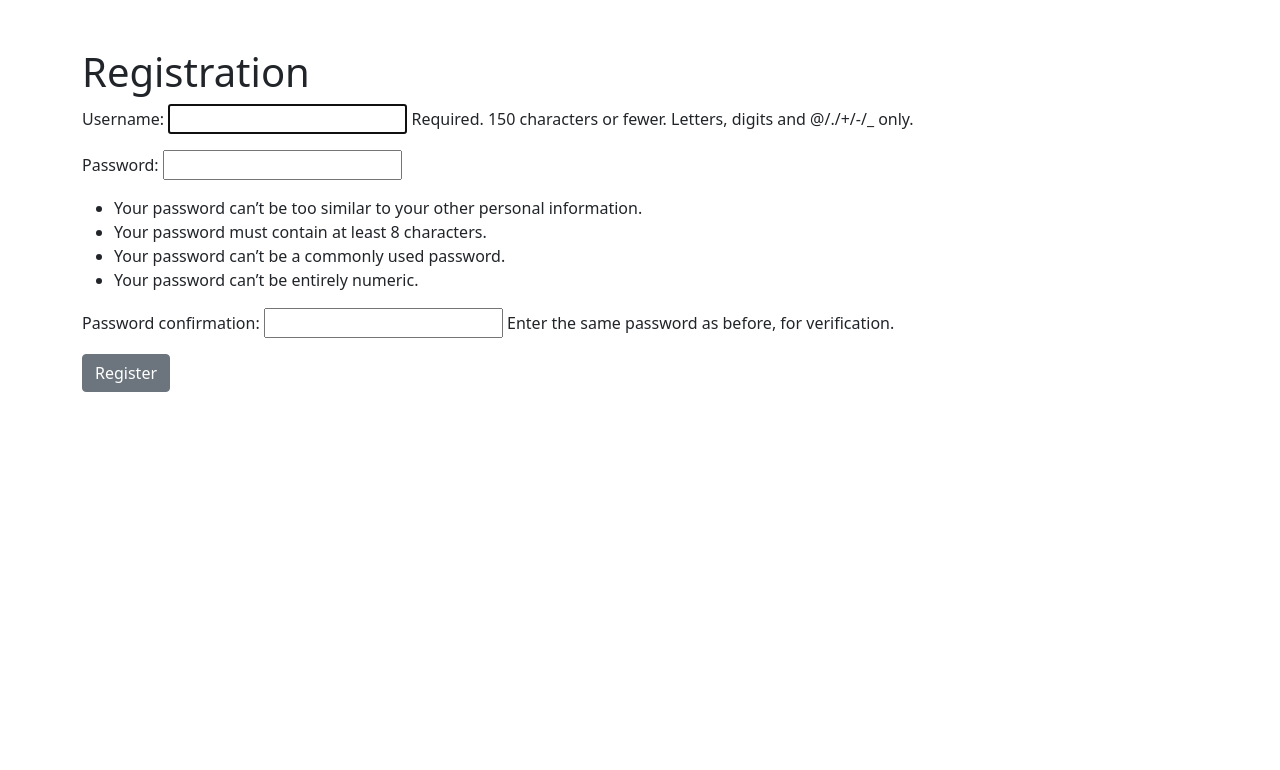
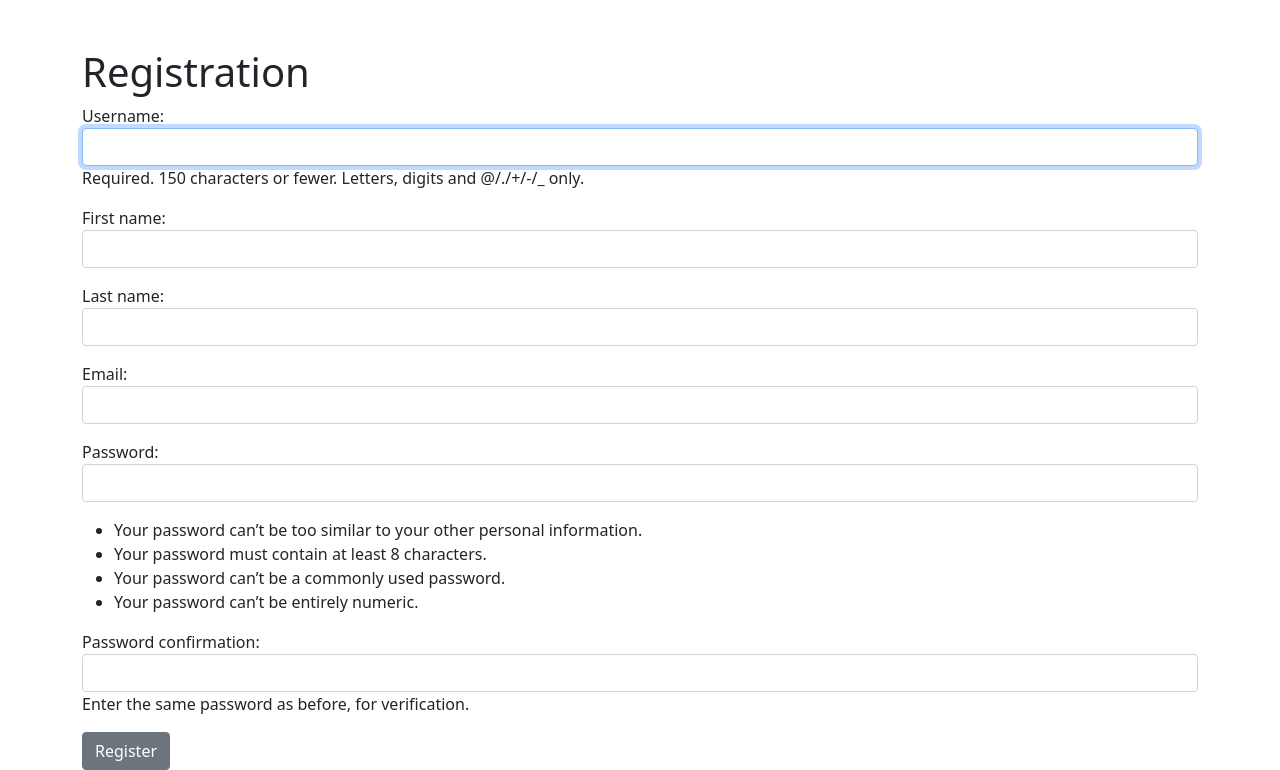
Before and after one commit to grejojoby/django_blog_theblog, a Django app: page /members/register/ in a window 1280 px wide. Shown: the part 56-826 px from the top of the page. Before the commit the page ends 448 px from the top, so only its background shows below. Run offline with Django 3.2, Linux system fonts and the light colour scheme.

Commit message:
REgistration form revamp

```diff
--- /dev/null
+++ b/members/forms.py
@@ -0,0 +1,22 @@
+from django.contrib.auth.forms import UserCreationForm
+from django.contrib.auth.models import User
+from django import forms
+from django.forms import fields
+
+class SignUpForm(UserCreationForm):
+    email = forms.EmailField()
+    first_name = forms.CharField()
+    last_name = forms.CharField()
+
+    class Meta:
+        model = User
+        fields = ('username', 'first_name', 'last_name', 'email', 'password1', 'password2')
+
+    def __init__(self, *args, **kwargs):
+        super(SignUpForm, self).__init__(*args, **kwargs)
+        self.fields['username'].widget.attrs['class'] = 'form-control'
+        self.fields['password1'].widget.attrs['class'] = 'form-control'
+        self.fields['password2'].widget.attrs['class'] = 'form-control'
+        self.fields['email'].widget.attrs['class'] = 'form-control'
+        self.fields['last_name'].widget.attrs['class'] = 'form-control'
+        self.fields['first_name'].widget.attrs['class'] = 'form-control'
--- a/members/views.py
+++ b/members/views.py
@@ -1,3 +1,4 @@
+from members.forms import SignUpForm
 from django.shortcuts import render
 from django.views import generic
 from django.contrib.auth.forms import UserCreationForm
@@ -6,6 +7,6 @@ from django.urls import reverse_lazy
 # Create your views here.
 
 class UserRegistrationView(generic.CreateView):
-    form_class = UserCreationForm
+    form_class = SignUpForm
     template_name = 'registration/register.html'
     success_url = reverse_lazy('login')
--- a/theblog/templates/article_details.html
+++ b/theblog/templates/article_details.html
@@ -32,6 +32,7 @@ Published On - {{ post.post_date }}
    <small><a href="{% url 'login' %}">Login</a> to Like</small>
     {% endif %}
     - {{ total_likes }} Likes
+
 </form>
 
 <hr>
```
Also changed, not shown: db.sqlite3.
